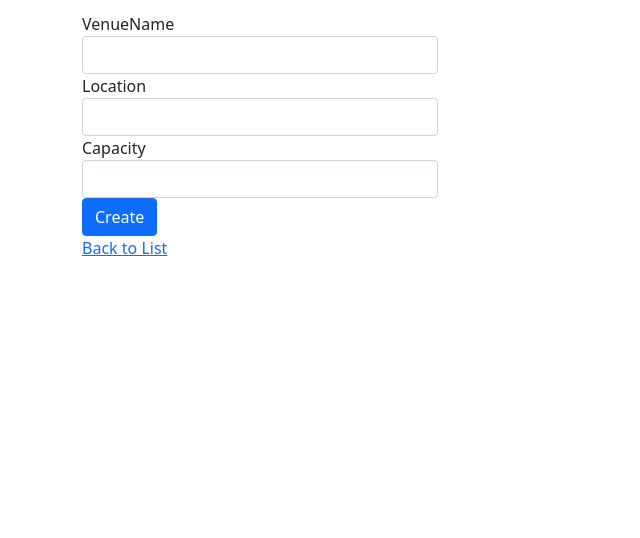
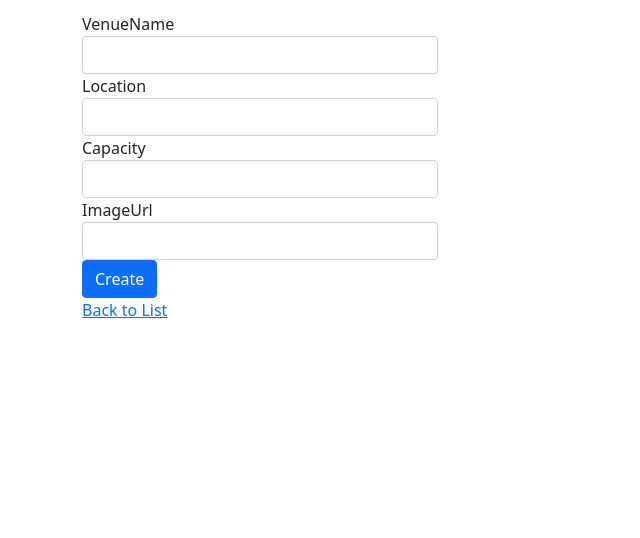
Before and after one commit to ambercoltman/CampusPrj-EventEase, an ASP.NET Core app: page /Venues/Create in a window 1280 px wide. Shown: the part 179-717 px from the top of the page, without its empty margins (0-640 px from the left). Run offline with ASP.NET Core 8, Linux system fonts and the light colour scheme; style sheets or scripts are compiled from the project's sources.

Commit message:
Fixed create error in venue and added image in details

```diff
--- a/EventEase/Views/Venues/Create.cshtml
+++ b/EventEase/Views/Venues/Create.cshtml
@@ -28,6 +28,11 @@
                 <span asp-validation-for="Capacity" class="text-danger"></span>
             </div>
             <div class="form-group">
+                <label asp-for="ImageUrl" class="control-label"></label>
+                <input asp-for="ImageUrl" class="form-control" />
+                <span asp-validation-for="ImageUrl" class="text-danger"></span>
+            </div>
+            <div class="form-group">
                 <input type="submit" value="Create" class="btn btn-primary" />
             </div>
         </form>
--- a/EventEase/Views/Venues/Details.cshtml
+++ b/EventEase/Views/Venues/Details.cshtml
@@ -32,7 +32,7 @@
             @Html.DisplayNameFor(model => model.ImageUrl)
         </dt>
         <dd class = "col-sm-10">
-            @Html.DisplayFor(model => model.ImageUrl)
+            @Html.DisplayFor(model => model.ImageUrl) <img src=" https://picsum.photos/50/50" />
         </dd>
     </dl>
 </div>
```
